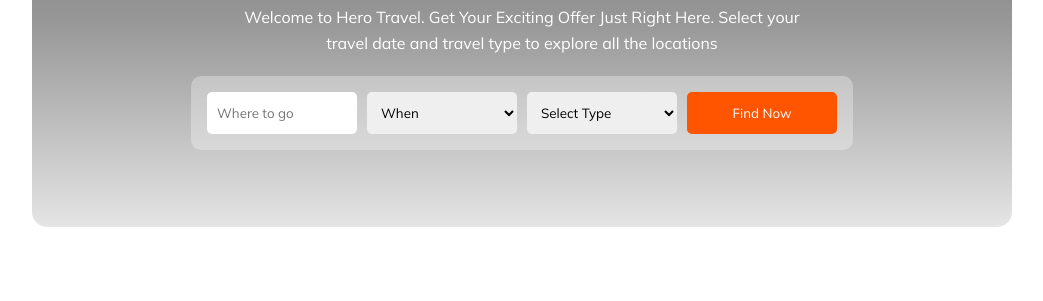
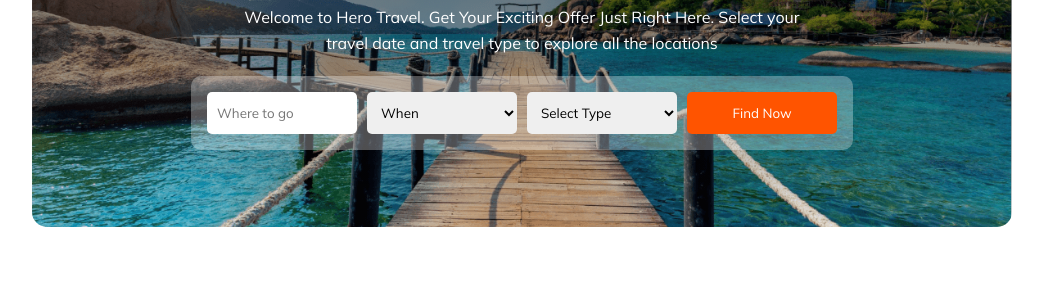
Before and after one commit to ahmad-minhaz/Assignment-2-Hero-Travel, a plain HTML site: page index.html in a window 1280 px wide. Shown: the part 253-554 px from the top of the page, without its empty margins (118-1161 px from the left). Drawn offline with Linux system fonts and the light colour scheme; the site is published under a folder, as on GitHub Pages, so addresses that start at the root find nothing.

Commit message:
relative path fixed in css

```diff
--- a/styles.css
+++ b/styles.css
@@ -60,7 +60,7 @@ nav a:hover {
 .banner{
     height: 400px;
     width: 100%;
-    background-image: url("/Assets/Group\ 13\ \(1\)\ \(1\).png");
+    background-image: url("./Assets/Group\ 13\ \(1\)\ \(1\).png");
     background-position: center;
     background-size: cover;
     border-radius: 15px;
```
